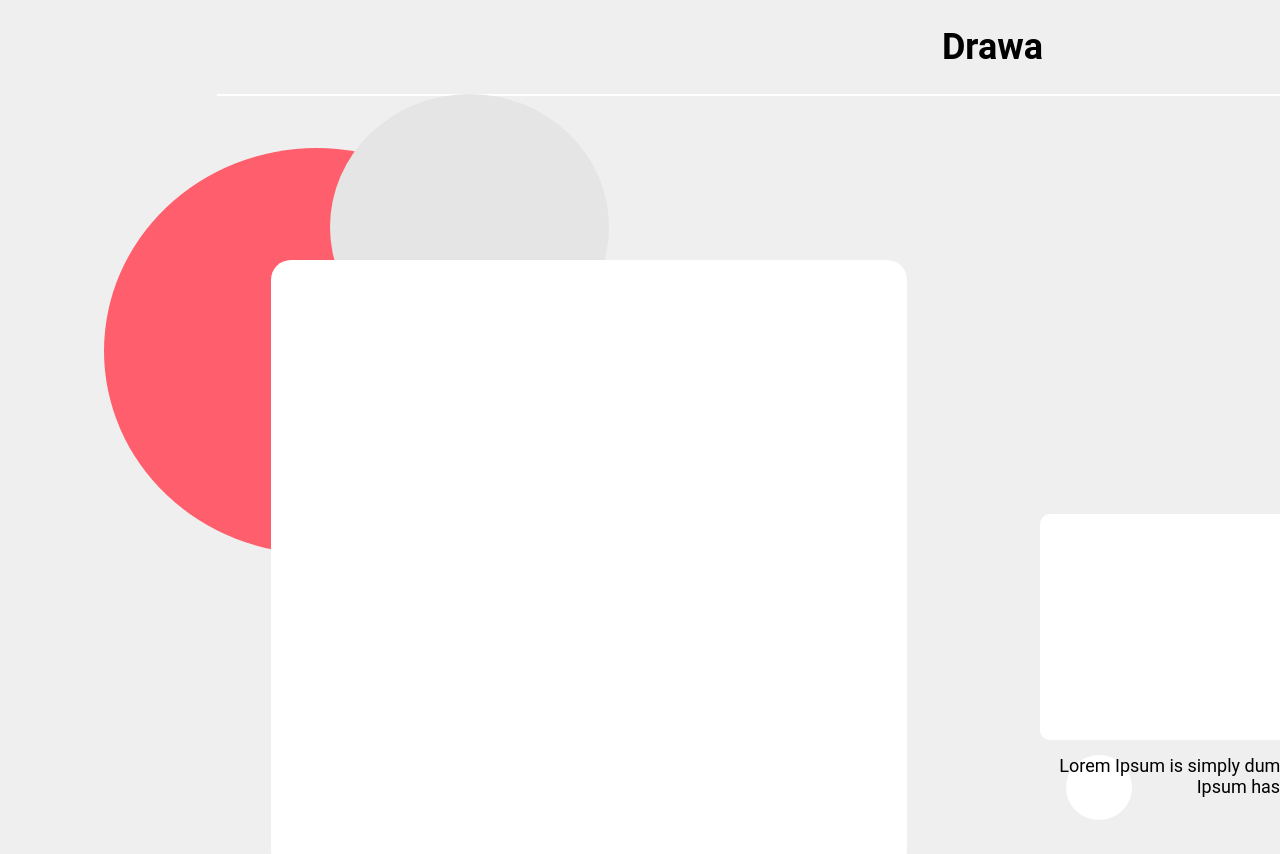
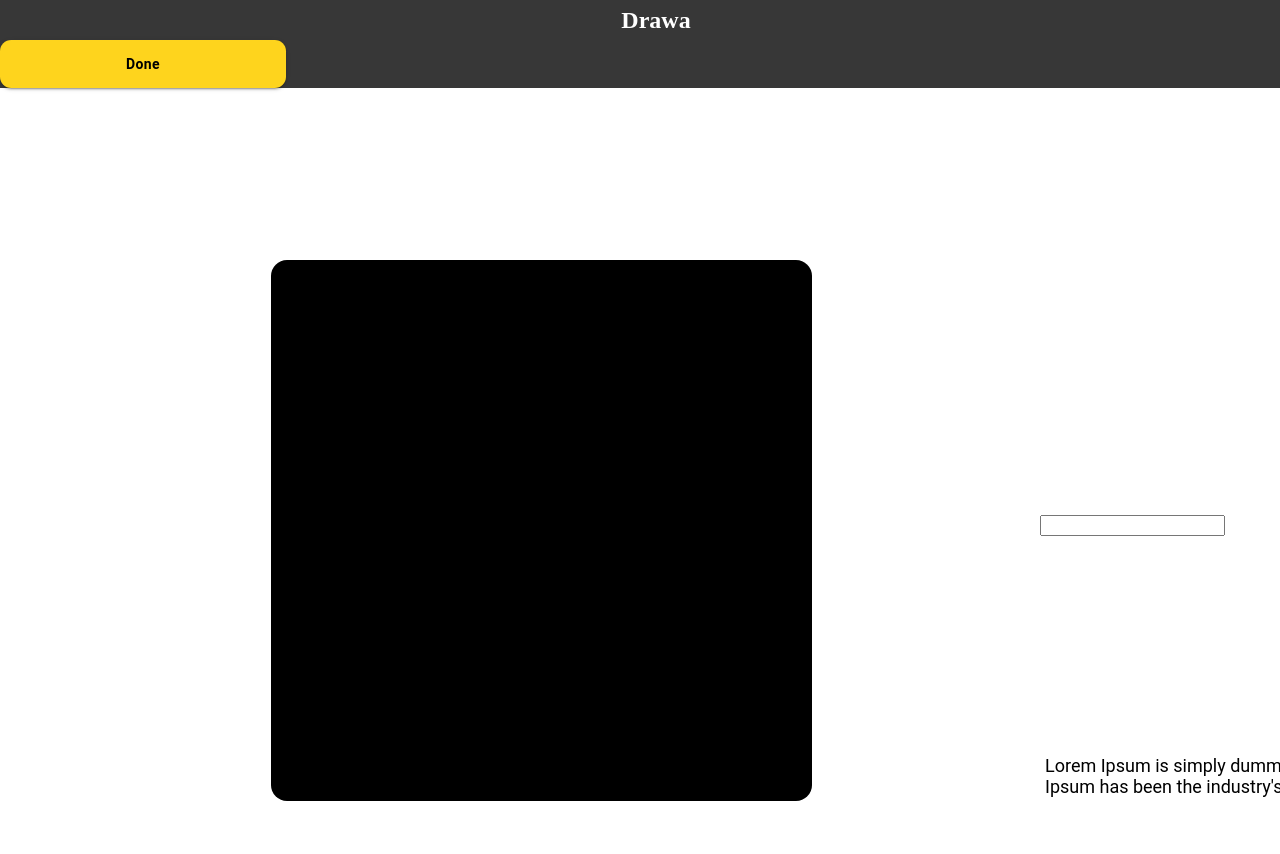
Before and after one commit to wewaaa/wewaa, a React (Create React App) app in the folder frontend/: page /UploadPage in a window 1280 px wide. Shown: the top 854 px of the page. After the commit the page ends 830 px from the top, so only its background shows below. Built offline with nearby package versions, Linux system fonts and the light colour scheme.

Commit message:
fix: chang logo and button in upload page

```diff
--- a/frontend/src/components/Header.js
+++ b/frontend/src/components/Header.js
@@ -1,31 +1,29 @@
 import React from 'react'
 import styled from 'styled-components';
+
 const Logo=styled.div`
-    position: absolute;
-    width: 105px;
-    height: 37px;
-    left: 940px;
-    top: 26px;
-    font-family: Roboto;
-    font-style: normal;
-    font-weight: 600;
-    font-size: 36px;
-    line-height: 42px;
-    color: #000000;
+    display: flex;
+    justify-content: center;
+    align-items: center;
+    min-height: 5vh;
+    font-family: Poppins;
+    font-weight: bold;
+    font-size: 1.5rem;
+    color: #ffffff;
 `;
+
 const Line=styled.div`
     position: absolute;
-    width: 1413px;
+    width: 100%;
     height: 0px;
-    left: 217px;
-    top: 94px;
+    top: 4rem;
     border: 1px solid #FFFFFF;
 `;
+
 const Header = () => {
     return (
         <>
             <Logo>Drawa</Logo>
-            <Line></Line>
         </>
     )
 }
--- a/frontend/src/components/Modal.js
+++ b/frontend/src/components/Modal.js
@@ -15,7 +15,7 @@ const Fixed=styled.div`
     background: #5F5F5F;
     background-color: rgba( 138, 138, 138, 0.6);
     z-index: 1;
-    `
+`;
 const ModalContainer=styled.div`
     position: absolute;
     width: 775px;
@@ -53,7 +53,6 @@ const ButtonBox=styled.div`
     height: 58px;
     left: 85px;
     top: 561px;
-
 `;
 
 
--- a/frontend/src/pages/UploadPage.js
+++ b/frontend/src/pages/UploadPage.js
@@ -9,62 +9,21 @@ import Header from '../components/Header';
 import axios from "axios";
 
 const Fix=styled.div`
-    width: 1920px;
-    height: 1080px;
-    background: #EFEFEF;
-    text-align: center;
+    background-color: #373737;
 `;
 
-const BackCircle1=styled.div`
-    position: absolute;
-    width: 425px;
-    height: 406px;
-    left: 104px;
-    top: 148px;
-    background: #FF5E6C;
-    border-radius: 50%;
+const UploadMargin=styled.div`
+    width: 82rem;
+    margin: 0 auto;
+    position: flex;
+    color: red;
 `;
-const BackCircle2=styled.div`
-    position: absolute;
-    width: 279px;
-    height: 266px;
-    left: 330px;
-    top: 94px;
-    background: #E5E5E5;
-    border-radius: 50%;
 
-`;
-const BackCircle3=styled.div`
-    position: absolute;
-    width: 273px;
-    height: 270px;
-    left: 1297px;
-    top: 325px;
-    background: #E5E5E5;
-    border-radius: 50%;
-`;
-const BackCircle4=styled.div`
-    position: absolute;
-    width: 66px;
-    height: 65px;
-    left: 1693px;
-    top: 260px;
-    background: #FFFFFF;
-    border-radius: 50%;
-`;
-const BackCircle5=styled.div`
-    position: absolute;
-    width: 66px;
-    height: 65px;
-    left: 1066px;
-    top: 755px;
-    background: #FFFFFF;
-    border-radius: 50%;
-`;
 const WriteLogo=styled.div`
     position: absolute;
-    width: 367px;
-    height: 194px;
+    width: 17.5rem;
+    height: 9.375rem;
+    margin: 14.125rem 0 10.75rem 14.813rem;
     left: 1413px;
     top: 393px;
     font-family: Poppins;
@@ -72,17 +31,19 @@ const WriteLogo=styled.div`
     font-weight: bold;
     font-size: 100px;
     line-height: 150px;
-    color: #FF5E6C;
+    color: #fed41d;
 `;
+
 const ImageInput=styled.div`
     position: absolute;
-    width: 636px;
-    height: 610px;
+    width: 33.813rem;
+    height: 33.813rem;
     left: 271px;
     top: 260px;
-    background: #FFFFFF;
-    border-radius: 20px;
+    background: #000000;
+    border-radius: 1rem;
 `;
+
 const TextInput=styled.div`
     position: absolute;
     width: 681px;
@@ -106,22 +67,22 @@ const Explanation=styled.div`
     line-height: 21px;
     color: #000000;
 `;
+
 const StyledButton = withStyles({
     root: {
-      position: 'absolute',
-      width: '286px',
-      height: '58px',
-      left: '850px',
-      top: '961px',
-      background: 'black',
+        background: ' #fed41d',
         borderRadius: 3,
-      border: 0,
-      color: 'white',
-      padding: '0 30px',
-      fontSize:'24px'
+        color: 'Black',
+        height: 48,
+        boxShadow: ' box-shadow: 4px 4px 4px 0 rgba(0, 0, 0, 0.25)',
+        borderRadius: '0.7rem',
+        justifyContent: 'center',
+        width: '17.875rem',
+        height: '3rem',
       },
       label: {
         textTransform: 'capitalize',
+        fontWeight: 'bold',
       },
   })(Button);
 
@@ -177,8 +138,8 @@ function UploadPage(){
     };
     return (
         <Fix>
+            <UploadMargin>
                 <Header></Header>
-            <BackCircle1/><BackCircle2/><BackCircle3/><BackCircle4/><BackCircle5/>
                 <ImageInput></ImageInput>
                 <WriteLogo>Write</WriteLogo>
                 <form onSubmit={onSubmit}>
@@ -194,6 +155,7 @@ function UploadPage(){
                 </Explanation>
                 {loading ? <StyledLinearProgress/>:<></>}
                 {openModal ? <Modal closeModal={setOpenModal} imagesUrl={imagesUrl}/>:<></>}
+            </UploadMargin>
         </Fix>
     )
 }
```
Lines whose indentation alone changed are shown as unchanged.
